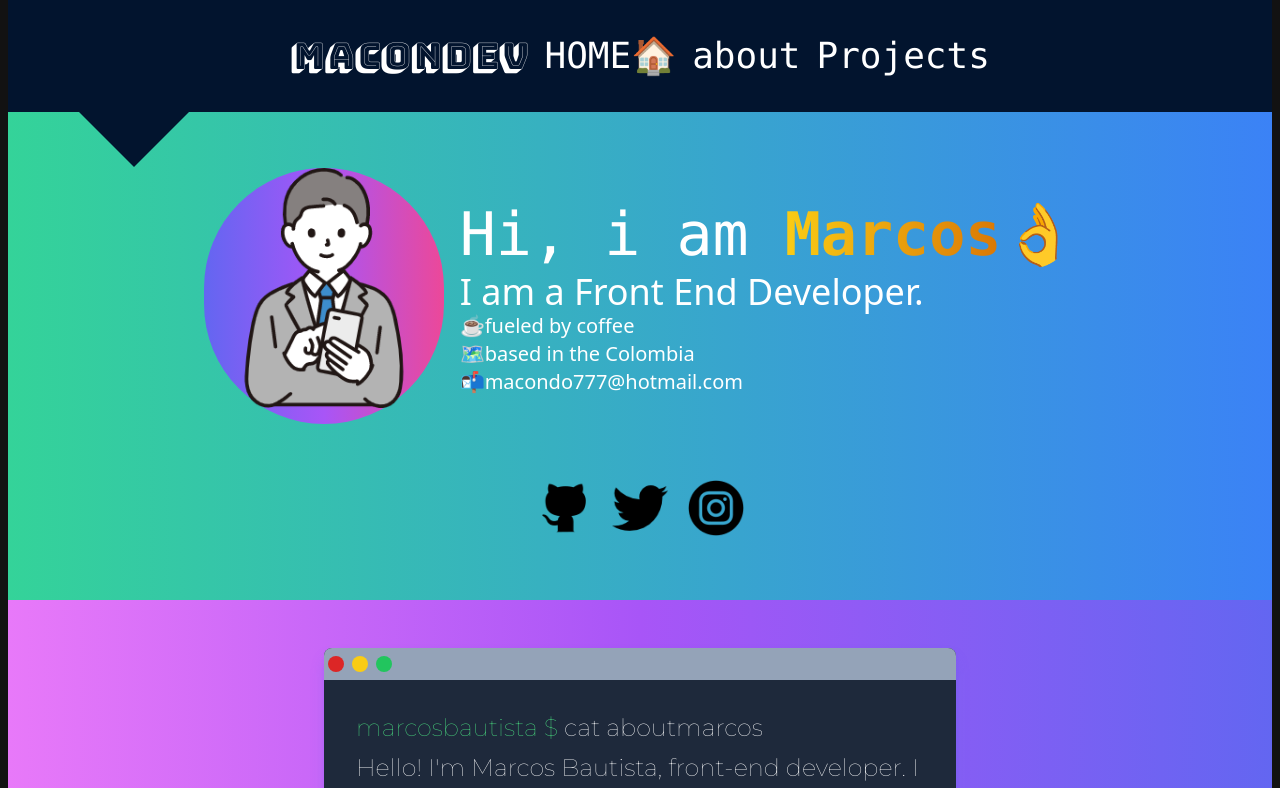
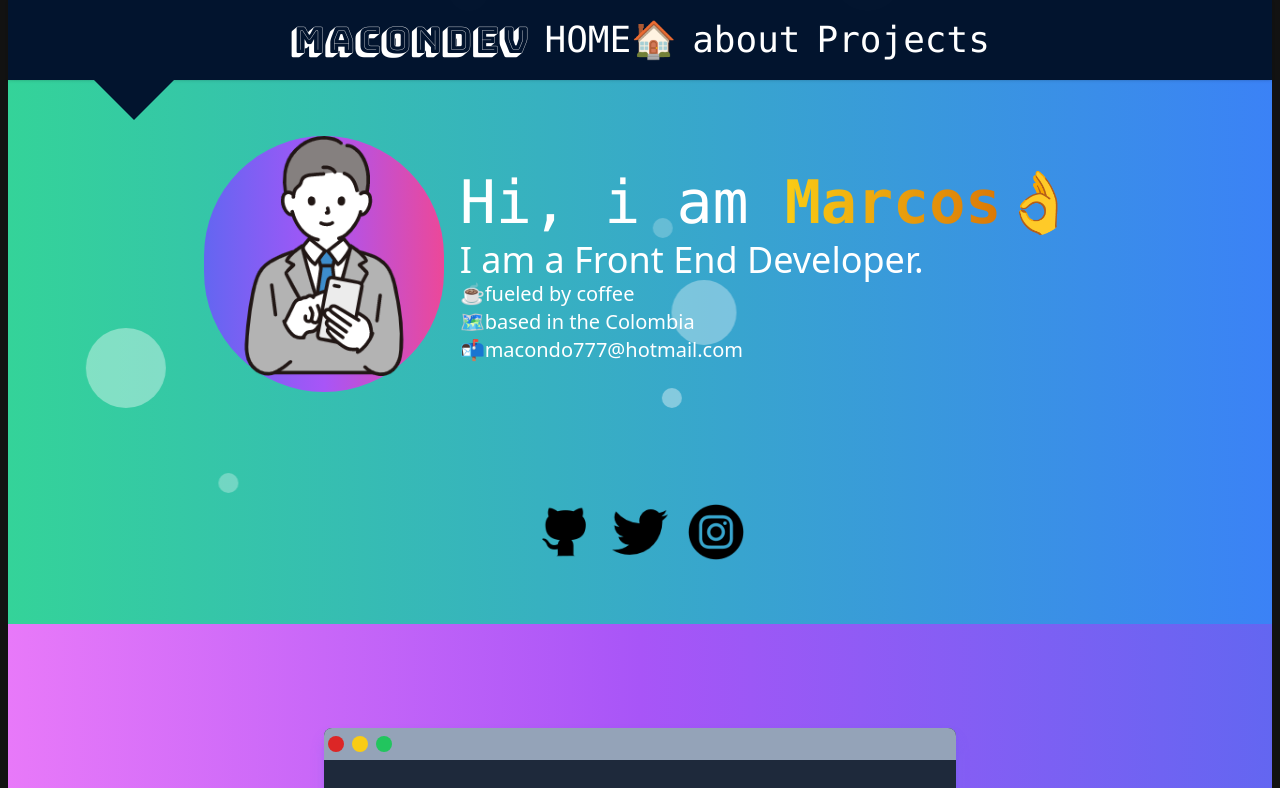
Before and after one commit to macondo011/My-portfolio, a React (Vite) app in the folder portafolio_macondo/: page / in a window 1280 px wide. Shown: the top 788 px of the page. Built offline with nearby package versions, Linux system fonts and the light colour scheme.

Commit message:
Dandole formato a los archivos.

```diff
--- a/portafolio_macondo/src/App.jsx
+++ b/portafolio_macondo/src/App.jsx
@@ -1,39 +1,21 @@
 import { Header } from './components/Header'
 import { Footer } from './components/Footer'
 import { About } from './components/About'
+import { Home } from './components/Home'
+import { Projects } from './components/Projects'
+import { Bubble } from './components/Bubble'
 
 function App() {
 	return (
 		<>
 			<Header />
-			<main className="flex justify-center items-center bg-gradient-to-r from-emerald-400 to-blue-500 mx-2 py-10">
-				<section className="my-4 bg-gradient-to-r from-indigo-500 via-purple-500 to-pink-500 rounded-full h-auto">
-					<img className="pb-4 w-24 sm:w-60" src="man_dev.png" alt=" hombre desarrollador" />
-				</section>
-				<article className=' pl-1 sm:pl-4'>
-					<h1 className="text-3xl font-mono py-2 sm:text-6xl">Hi, i am <strong className='font-extrabold text-transparent bg-clip-text bg-gradient-to-r from-yellow-400 to-amber-600'>Marcos</strong>👌</h1>
-					<p className="text-2xl sm:text-4xl">I am a Front End Developer.</p>
+			<Home />
+			<Bubble/>
+			<About />
+			<Projects />
+			<Footer />
 
-					<ul className="text-xl">
-						<li>
-							<p>☕fueled by coffee</p>
-						</li>
-						<li>
-							<p>🗺️based in the Colombia </p>
-						</li>
-						<li>
-							<p>📬macondo777@hotmail.com</p>
-						</li>
-					</ul>
-				</article>
-			</main>
-			<div className='flex justify-center items-center gap-5 mx-2 bg-gradient-to-r from-emerald-400 to-blue-500 pb-16'>
-					<img className='h-14' src="github.png" alt="logo github"/>
-					<img className='h-14' src="twitter.png" alt="logo de twitter"/>
-					<img className='h-14' src="instagram.png" alt="logo instagram"/>
-			</div>
-			<About/>
-			<Footer />
+
 		</>
 	)
 }
--- a/portafolio_macondo/src/components/About.jsx
+++ b/portafolio_macondo/src/components/About.jsx
@@ -1,92 +1,134 @@
-export function About(){
-    return(
-
-            <div className='flex flex-col justify-center items-center text-center bg-gradient-to-r from-fuchsia-400 via-purple-500 to-indigo-500 mx-2 py-1 md:py-12 gap-8 '>
-             <section className=' bg-slate-800 shadow-lg shadow-indigo-500/40 rounded-lg w-11/12 md:w-2/4 h-auto '>
-                <div className='flex h-8 bg-slate-400 py-2 px-1 gap-2 rounded-t-lg '>
-                    <div className='w-4 h-4 bg-red-600 rounded-full py-2'></div>
-                    <div className='w-4 h-4 bg-yellow-400 rounded-full'></div>
-                    <div className='w-4 h-4 bg-green-500 rounded-full'></div>
-                </div >
-                <article className='text-left text-lg font-montserrat sm:text-2xl py-8 px-8'>
+export function About() {
+	return (
+		<>
+			<div
+				id="About"
+				className="flex flex-col justify-center items-center text-center bg-gradient-to-r from-fuchsia-400 via-purple-500 to-indigo-500 mx-2 py-1 md:py-14 gap-8"
+			>
+				<section className=" bg-slate-800 shadow-lg shadow-indigo-500/40 rounded-lg w-11/12 md:w-2/4 h-auto my-12">
+					<div className="flex h-8 bg-slate-400 py-2 px-1 gap-2 rounded-t-lg ">
+						<div className="w-4 h-4 bg-red-600 rounded-full py-2"></div>
+						<div className="w-4 h-4 bg-yellow-400 rounded-full"></div>
+						<div className="w-4 h-4 bg-green-500 rounded-full"></div>
+					</div>
+					<article className="text-left text-lg font-montserrat sm:text-2xl py-8 px-8">
 						<p>
-                        <span className='text-green-400'>marcosbautista $</span> cat aboutmarcos <br/>
+							<span className="text-green-400">marcosbautista $</span> cat
+							aboutmarcos <br />
 						</p>
-                    <p className='py-2'>Hello! I'm Marcos Bautista, front-end developer.
-                                        I trained in software development (MERN stack) at the University
-                                        of Antioquia. I enjoy turning ideas into engaging web experiences.
-                                        Passionate about design and technology, I believe in collaboration
-                                        to create functional and visually striking products. Always seeking
-                                        new opportunities and continuous learning. Let's connect and bring the
-                                        digital vision to life.<b className='animate-ping'>_</b>
+						<p className="py-2">
+							Hello! I&apos;m Marcos Bautista, front-end developer. I trained in
+							software development (MERN stack) at the University of Antioquia.
+							I enjoy turning ideas into engaging web experiences. Passionate
+							about design and technology, I believe in collaboration to create
+							functional and visually striking products. Always seeking new
+							opportunities and continuous learning. Let&apos;s connect and
+							bring the digital vision to life.<b className="animate-ping">_</b>
 						</p>
 					</article>
 				</section>
-             <section className='bg-slate-800 shadow-lg shadow-indigo-500/40 rounded-lg w-11/12 md:w-2/4 h-auto '>
-                <div className='flex h-8 bg-slate-400 py-2 px-1 gap-2 rounded-t-lg '>
-                    <div className='w-4 h-4 bg-red-600 rounded-full py-2'></div>
-                    <div className='w-4 h-4 bg-yellow-400 rounded-full'></div>
-                    <div className='w-4 h-4 bg-green-500 rounded-full'></div>
-                </div >
-                <article className='w-auto text-left text-lg font-montserrat sm:text-2xl py-8 px-8'>
+				<section className="bg-slate-800 shadow-lg shadow-indigo-500/40 rounded-lg w-11/12 md:w-2/4 h-auto ">
+					<div className="flex h-8 bg-slate-400 py-2 px-1 gap-2 rounded-t-lg ">
+						<div className="w-4 h-4 bg-red-600 rounded-full py-2"></div>
+						<div className="w-4 h-4 bg-yellow-400 rounded-full"></div>
+						<div className="w-4 h-4 bg-green-500 rounded-full"></div>
+					</div>
+					<article className="w-auto text-left text-lg font-montserrat sm:text-2xl py-8 px-8">
 						<p>
-                        <span className='text-green-400'>marcosbautista $</span> cd skills/tools<br/>
+							<span className="text-green-400">marcosbautista $</span> cd
+							skills/tools
+							<br />
 						</p>
-                    <p className='py-2'>
-                        <span className='text-green-400' >skills/tools (main) $</span> ls <br/>
+						<p className="py-2">
+							<span className="text-green-400">skills/tools (main) $</span> ls
+							<br />
 						</p>
-                    <p className='text-green-400 pb-4'>Proficient With</p>
-                    <ul className='grid grid-cols-2 gap-4'>
-                        <li className='flex hover:-translate-y-1 hover:scale-100 gap-1'>
-                           <img className='h-4 sm:h-8' src="js.png" alt="logo javascript" /> JavaScript
+						<p className="text-green-400 pb-4">Proficient With</p>
+						<ul className="grid grid-cols-2 gap-4">
+							<li className="flex hover:-translate-y-1 hover:scale-100 gap-1">
+								<img
+									className="h-4 sm:h-6 w-6"
+									src="js.png"
+									alt="logo javascript"
+								/>
+								JavaScript
 							</li>
-                        <li className='flex hover:-translate-y-1 hover:scale-100'>
-                          <img src=" git.png" alt="logo de git"/>  git
+							<li className="flex hover:-translate-y-1 hover:scale-100">
+								<img
+									className="h-6 sm:h-8 w-8"
+									src=" git.png"
+									alt="logo de git"
+								/>
+								git
 							</li>
-                        <li className='flex hover:-translate-y-1 hover:scale-100'>
-                           <img className='h-6 sm:h-8'/> React
+							<li className="flex hover:-translate-y-1 hover:scale-100">
+								<img className="h-6 sm:h-8" /> React
 							</li>
-                        <li className=' flex hover:-translate-y-1 hover:scale-100'>
-                           <img className='h-6 sm:h-10' src="github.png" alt="logo de github"/> GitHub
+							<li className=" flex hover:-translate-y-1 hover:scale-100">
+								<img
+									className="h-6  sm:h-8 w-8"
+									src="github.png"
+									alt="logo de github"
+								/>
+								GitHub
 							</li>
-                        <li className='hover:-translate-y-1 hover:scale-100'>Tailwind</li>
-                        <li className='flex hover:-translate-y-1 hover:scale-100'>
-                           <img className='h-6 sm:h-10' src="html.png" alt="logo de html" /> Html5
+							<li className="hover:-translate-y-1 hover:scale-100">Tailwind</li>
+							<li className="flex hover:-translate-y-1 hover:scale-100">
+								<img
+									className="h-6 sm:h-8 w-8"
+									src="html.png"
+									alt="logo de html"
+								/>
+								Html5
 							</li>
-                        <li className='flex hover:-translate-y-1 hover:scale-100'>
-                          <img src="css-3.png" alt="logo de css"/>  Css3
+							<li className="flex hover:-translate-y-1 hover:scale-100">
+								<img
+									className="h-4  sm:h-8 w-8"
+									src="css-3.png"
+									alt="logo de css"
+								/>
+								Css3
 							</li>
-                        <li className='hover:-translate-y-1 hover:scale-100'>
-                            Nodejs <b className='animate-ping'>_</b>
+							<li className="hover:-translate-y-1 hover:scale-100">
+								Nodejs <b className="animate-ping">_</b>
 							</li>
 						</ul>
 					</article>
 				</section>
-             <section className='bg-slate-800 shadow-lg shadow-indigo-500/40 rounded-lg w-11/12 md:w-2/4 h-auto '>
-                <div className='flex h-8 bg-slate-400 py-2 px-1 gap-2 rounded-t-lg '>
-                    <div className='w-4 h-4 bg-red-600 rounded-full py-2'></div>
-                    <div className='w-4 h-4 bg-yellow-400 rounded-full'></div>
-                    <div className='w-4 h-4 bg-green-500 rounded-full'></div>
-                </div >
-                <article className='text-left text-lg font-montserrat sm:text-2xl py-8 px-8'>
+				<section className="bg-slate-800 shadow-lg shadow-indigo-500/40 rounded-lg w-11/12 md:w-2/4 h-auto ">
+					<div className="flex h-8 bg-slate-400 py-2 px-1 gap-2 rounded-t-lg ">
+						<div className="w-4 h-4 bg-red-600 rounded-full py-2"></div>
+						<div className="w-4 h-4 bg-yellow-400 rounded-full"></div>
+						<div className="w-4 h-4 bg-green-500 rounded-full"></div>
+					</div>
+					<article className="text-left text-lg font-montserrat sm:text-2xl py-8 px-8">
 						<p>
-                        <span className='text-green-400'>marcosbautista $</span> cd hobbies/interests<br/>
+							<span className="text-green-400">marcosbautista $</span> cd
+							hobbies/interests
+							<br />
 						</p>
-                    <p className='py-2'>
-                        <span className='text-green-400' >hobbies/interests (main) $</span> ls <br/>
+						<p className="py-2">
+							<span className="text-green-400">hobbies/interests (main) $</span>
+							ls <br />
 						</p>
 
-                    <ul className='gap-4'>
-                        <li className='py-1 hover:-translate-y-1 hover:scale-100'>📖 reading</li>
-                        <li className='py-1 hover:-translate-y-1 hover:scale-100'>🎦 movies</li>
-                        <li className='py-1 hover:-translate-y-1 hover:scale-100'>♟️ chess</li>
-                        <li className='py-1 hover:-translate-y-1 hover:scale-100'>🎵 music <b className='animate-ping'>_</b></li>
-
+						<ul className="gap-4">
+							<li className="py-1 hover:-translate-y-1 hover:scale-100">
+								📖 reading
+							</li>
+							<li className="py-1 hover:-translate-y-1 hover:scale-100">
+								🎦 movies
+							</li>
+							<li className="py-1 hover:-translate-y-1 hover:scale-100">
+								♟️ chess
+							</li>
+							<li className="py-1 hover:-translate-y-1 hover:scale-100">
+								🎵 music<b className="animate-ping">_</b>
+							</li>
 						</ul>
 					</article>
 				</section>
 			</div>
-
-
+		</>
 	)
 }
--- /dev/null
+++ b/portafolio_macondo/src/components/Bubble.jsx
@@ -0,0 +1,17 @@
+
+export  function Bubble() {
+  return (
+    <div className="burbujas">
+    <div className="burbuja"></div>
+    <div className="burbuja"></div>
+    <div className="burbuja"></div>
+    <div className="burbuja"></div>
+    <div className="burbuja"></div>
+    <div className="burbuja"></div>
+    <div className="burbuja"></div>
+    <div className="burbuja"></div>
+    <div className="burbuja"></div>
+    <div className="burbuja"></div>
+</div>
+  )
+}
--- a/portafolio_macondo/src/components/Footer.jsx
+++ b/portafolio_macondo/src/components/Footer.jsx
@@ -1,11 +1,13 @@
 
 export function Footer() {
   return (
+
     <div className="bg-blueberry text-white h-48 mx-2">
 
             <p className="flex justify-center  text-center text-xl py-6"> Created with &nbsp;<b className='animate-pulse text-2xl'>♥️ </b>&nbsp; by Marcos Bautista P. <br/>
             </p>
             <h5 className='justify-center text-center'>@2023</h5>
     </div>
+
   )
 }
--- a/portafolio_macondo/src/components/Header.jsx
+++ b/portafolio_macondo/src/components/Header.jsx
@@ -1,21 +1,44 @@
+function scrollToSection(id) {
+	const element = document.getElementById(id)
+	element.scrollIntoView({ behavior: 'smooth' })
+}
 
 export function Header() {
 	return (
-		<nav className="triangle flex items-center justify-center bg-blueberry text-white text-xl  w-auto sm:text-4xl h-28 mx-2 px-1  ">
+		<div className="relative">
+			<div className="fixed top-0 left-0 right-0">
+				<nav className="triangle flex items-center justify-center bg-blueberry text-white text-xl  w-auto sm:text-4xl h-20 mx-2 px-1 shadow">
 					<ul className="flex gap-0 font-mono sm:gap-4">
 						<li>
 							<h2 className="font-bongee">Macondev</h2>
-				</li >
+						</li>
 						<li className=" hover:-translate-y-1 hover:scale-110">
-					<a href="/" className="no-underline hover:underline" >HOME🏠</a>
+							<span
+								onClick={() => scrollToSection('Home')}
+								className="no-underline hover:underline"
+							>
+								HOME🏠
+							</span>
 						</li>
 						<li className="hover:-translate-y-1  hover:scale-110">
-					<a href="#" className="no-underline hover:underline">about</a>
+							<span
+								onClick={() => scrollToSection('About')}
+								className="no-underline hover:underline"
+							>
+								about
+							</span>
 						</li>
 						<li className="flex-initial  hover:-translate-y-1 hover:scale-110">
-					<a href="#" className="no-underline hover:underline">Projects</a>
+							<span
+								onClick={() => scrollToSection('Projects')}
+								className="no-underline hover:underline"
+							>
+								Projects
+							</span>
 						</li>
 					</ul>
 				</nav>
+			</div>
+		</div>
 	)
 }
--- /dev/null
+++ b/portafolio_macondo/src/components/Home.jsx
@@ -0,0 +1,46 @@
+
+export function Home() {
+	return (
+		<>
+			<main
+				id="Home"
+				className="flex justify-center items-center bg-gradient-to-r from-emerald-400 to-blue-500 mx-2 py-16 mt-6"
+			>
+				<section className=" my-12 bg-gradient-to-r from-indigo-500 via-purple-500 to-pink-500 rounded-full h-auto">
+					<img
+						className="pb-4 w-24 h-58 sm:w-60"
+						src="man_dev.png"
+						alt=" hombre desarrollador"
+					/>
+				</section>
+				<article className=" pl-1 sm:pl-4">
+					<h1 className="text-3xl font-mono py-2 sm:text-6xl">
+						Hi, i am{' '}
+						<strong className="font-extrabold text-transparent bg-clip-text bg-gradient-to-r from-yellow-400 to-amber-600">
+							Marcos
+						</strong>
+						👌
+					</h1>
+					<p className="text-2xl sm:text-4xl">I am a Front End Developer.</p>
+
+					<ul className="text-xl">
+						<li>
+							<p>☕fueled by coffee</p>
+						</li>
+						<li>
+							<p>🗺️based in the Colombia </p>
+						</li>
+						<li>
+							<p>📬macondo777@hotmail.com</p>
+						</li>
+					</ul>
+				</article>
+			</main>
+			<div className="flex justify-center items-center gap-5 mx-2 bg-gradient-to-r from-emerald-400 to-blue-500 pb-16">
+				<img className="h-14 w-14" src="github.png" alt="logo github" />
+				<img className="h-14 w-14" src="twitter.png" alt="logo de twitter" />
+				<img className="h-14 w-14" src="instagram.png" alt="logo instagram" />
+			</div>
+		</>
+	)
+}
--- /dev/null
+++ b/portafolio_macondo/src/components/Projects.jsx
@@ -0,0 +1,6 @@
+
+export  function Projects() {
+  return (
+    <div id="Projects" className='h-96 text-center text-2xl'>Projects</div>
+  )
+}
--- a/portafolio_macondo/src/index.css
+++ b/portafolio_macondo/src/index.css
@@ -1,8 +1,8 @@
 @import url('https://fonts.googleapis.com/css2?family=Bungee+Shade&display=swap');
 @import url('https://fonts.googleapis.com/css2?family=Montserrat:wght@100&display=swap');
-@tailwind base;
-@tailwind components;
-@tailwind utilities;
+@import "tailwindcss/base";
+@import "tailwindcss/components";
+@import "tailwindcss/utilities";
 
 :root{
     background-color: Canvas;
@@ -21,8 +21,127 @@
     width: 0;
     height: 0;
     border-style: solid;
-    border-width: 55px 55px 0 55px;
+    border-width: 40px 40px 0 40px;
     border-color: #02142e transparent transparent transparent;
     left: 10%;
     transform: translateX(-50%) translateY(100%);
   }
+  .burbuja{
+    border-radius: 50%;
+    background: #fff;
+    opacity: .3;
+
+    position: absolute;
+    bottom: -150;
+
+    animation: burbujas 2s linear infinite ;
+}
+
+.burbuja:nth-child(1){
+    width: 80px;
+    height: 80px;
+    left: 5%;
+    animation-duration: 4s;
+    animation-delay: 1ms;
+}
+
+.burbuja:nth-child(2){
+    width: 100px;
+    height: 100px;
+    left: 35%;
+    animation-duration: 6s;
+    animation-delay: 5ms;
+}
+
+.burbuja:nth-child(3){
+    width: 20px;
+    height: 20px;
+    left: 15%;
+    animation-duration: 2.5s;
+    animation-delay: 1ms;
+}
+
+.burbuja:nth-child(4){
+    width: 50px;
+    height: 50px;
+    left: 90%;
+    animation-duration: 6s;
+    animation-delay: 1ms;
+}
+
+.burbuja:nth-child(5){
+    width: 70px;
+    height: 70px;
+    left: 65%;
+    animation-duration: 3s;
+    animation-delay: 1ms;
+}
+.burbuja:nth-child(6){
+  width: 20px;
+  height: 20px;
+  left: 50%;
+  animation-duration: 4s;
+  animation-delay: 1ms;
+}
+
+.burbuja:nth-child(7){
+  width: 20px;
+  height: 20px;
+  left: 50%;
+  animation-duration: 3.5s;
+  animation-delay: 1ms;
+}
+
+.burbuja:nth-child(8){
+  width: 100;
+  height: 100px;
+  left: 52%;
+  animation-duration: 5s;
+  animation-delay: 1ms;
+}
+
+.burbuja:nth-child(9){
+  width: 65px;
+  height: 65px;
+  left: 51%;
+  animation-duration: 3.8s;
+  animation-delay: 1ms;
+}
+
+.burbuja:nth-child(10){
+  width: 40px;
+  height: 40px;
+  left: 35%;
+  animation-duration: 3s;
+  animation-delay: 1ms;
+}
+
+
+@keyframes burbujas{
+  0%{
+      bottom: 0;
+      opacity: 0;
+  }
+  30%{
+      transform: translateX(30px);
+  }
+  50%{
+      opacity: .4;
+  }
+  100%{
+      bottom: 100vh;
+      opacity: 0;
+  }
+}
+
+@keyframes movimiento{
+  0%{
+      transform: translateY(0);
+  }
+  50%{
+      transform: translateY(30px);
+  }
+  100%{
+      transform: translateY(0);
+  }
+}
--- a/portafolio_macondo/src/main.jsx
+++ b/portafolio_macondo/src/main.jsx
@@ -4,7 +4,7 @@ import App from './App.jsx'
 import './index.css'
 
 ReactDOM.createRoot(document.getElementById('root')).render(
-  <React.StrictMode>
-    <App/>
-  </React.StrictMode>,
+	<React.StrictMode>
+		<App />
+	</React.StrictMode>,
 )
```
Lines whose indentation alone changed are shown as unchanged.
